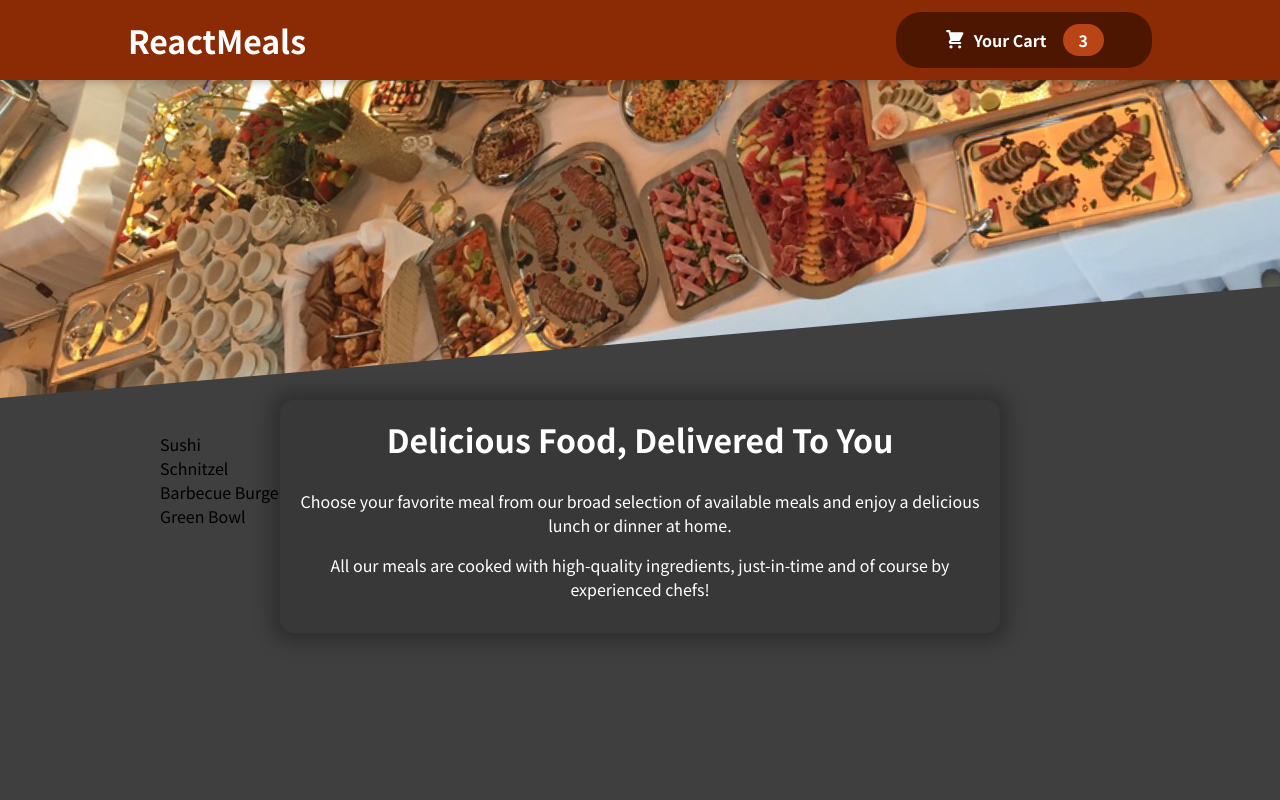
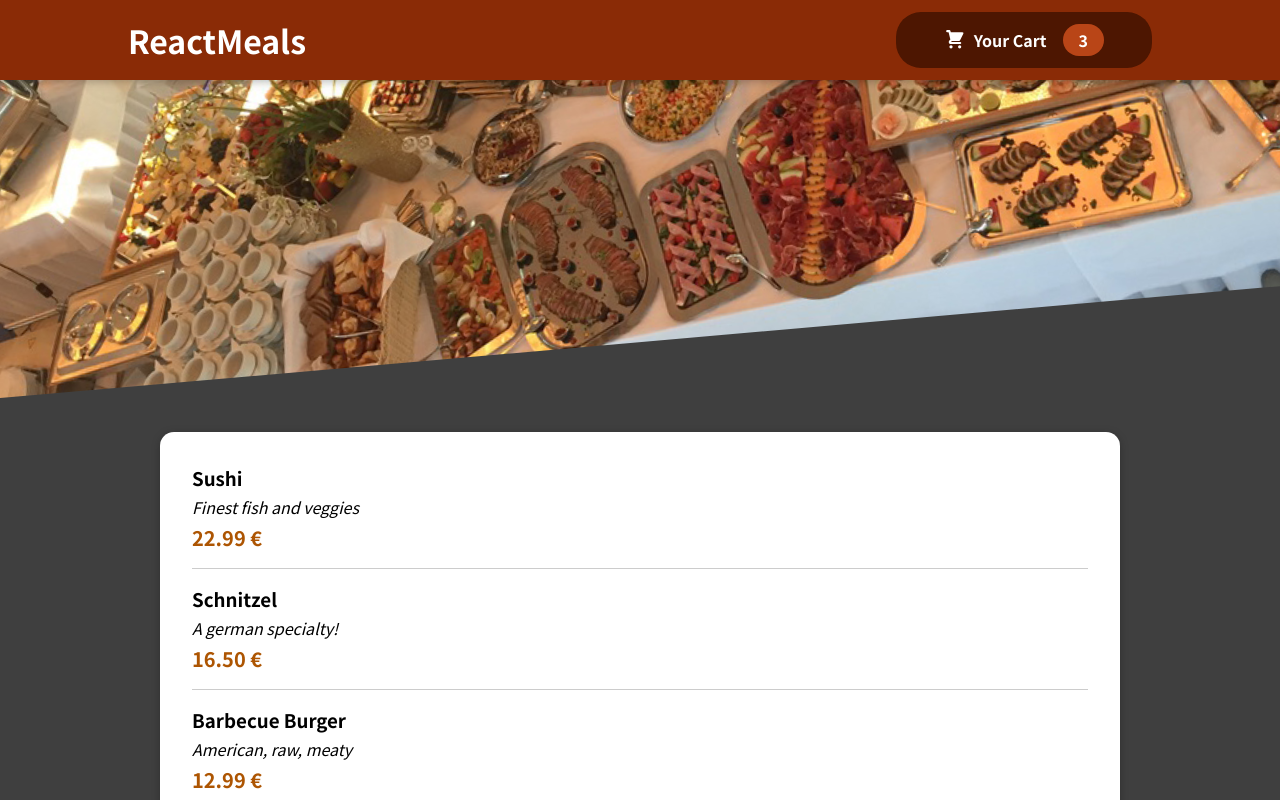
Before and after one commit to aimon7/react-food-order, a React (Create React App) app: page / in a window 1280 px wide. Shown: the top 800 px of the page. Built offline with nearby package versions, Linux system fonts and the light colour scheme.

Commit message:
Add individual MealItem.js component

```diff
--- a/src/components/Meals/AvailableMeals.js
+++ b/src/components/Meals/AvailableMeals.js
@@ -1,4 +1,6 @@
 import classes from './AvailableMeals.module.css';
+import Card from '../UI/Card';
+import MealItem from './MealItem/MealItem';
 
 const DUMMY_MEALS = [
     {
@@ -29,14 +31,16 @@
 
 function AvailableMeals() {
     const mealsList = DUMMY_MEALS.map(meal => {
-        return <li>{meal.name}</li>
+        return <MealItem key={meal.id} name={meal.name} price={meal.price} description={meal.description} />
     });
 
     return (
         <section className={classes.meals}>
-            <ul>
-                {mealsList}
-            </ul>
+            <Card>
+                <ul>
+                    {mealsList}
+                </ul>
+            </Card>
         </section>
     )
 }
--- /dev/null
+++ b/src/components/Meals/MealItem/MealItem.js
@@ -0,0 +1,22 @@
+import classes from './MealItem.module.css';
+
+import MealItemForm from './MealItemForm';
+
+function MealItem(props) {
+    const price = `${props.price.toFixed(2)} €`;
+
+    return (
+        <li className={classes.meal}>
+            <div>
+                <h3>{props.name}</h3>
+                <div className={classes.description}>{props.description}</div>
+                <div className={classes.price}>{price}</div>
+            </div>
+            <div>
+                <MealItemForm />
+            </div>
+        </li>
+    )
+}
+
+export default MealItem;
--- /dev/null
+++ b/src/components/Meals/MealItem/MealItem.module.css
@@ -0,0 +1,22 @@
+.meal {
+    display: flex;
+    justify-content: space-between;
+    margin: 1rem;
+    padding-bottom: 1rem;
+    border-bottom: 1px solid #ccc;
+}
+
+.meal h3 {
+    margin: 0 0 0.25rem 0;
+}
+
+.description {
+    font-style: italic;
+}
+
+.price {
+    margin-top: 0.25rem;
+    font-weight: bold;
+    color: #ad5502;
+    font-size: 1.25rem;
+}
--- /dev/null
+++ b/src/components/Meals/MealItem/MealItemForm.js
@@ -0,0 +1,9 @@
+import classes from './MealItemForm.module.css';
+
+function MealItemForm(props) {
+    return (
+        <div></div>
+    );
+}
+
+export default MealItemForm;
--- /dev/null
+++ b/src/components/Meals/MealItem/MealItemForm.module.css
@@ -0,0 +1,20 @@
+.form {
+    text-align: right;
+}
+
+.form button {
+    font: inherit;
+    cursor: pointer;
+    background-color: #8a2b06;
+    border: 1px solid #8a2b06;
+    color: white;
+    padding: 0.25rem 2rem;
+    border-radius: 20px;
+    font-weight: bold;
+}
+
+.form button:hover,
+.form button:active {
+    background-color: #641e03;
+    border-color: #641e03;
+}
--- /dev/null
+++ b/src/components/UI/Card.js
@@ -0,0 +1,9 @@
+import classes from './Card.module.css';
+
+function Card(props) {
+    return (
+        <div className={classes.card}>{props.children}</div>
+    )
+}
+
+export default Card;
--- /dev/null
+++ b/src/components/UI/Card.module.css
@@ -0,0 +1,6 @@
+.card {
+    padding: 1rem;
+    box-shadow: 0 2px 8px rgba(0, 0, 0, 0.25);
+    border-radius: 14px;
+    background-color: white;
+}
```
